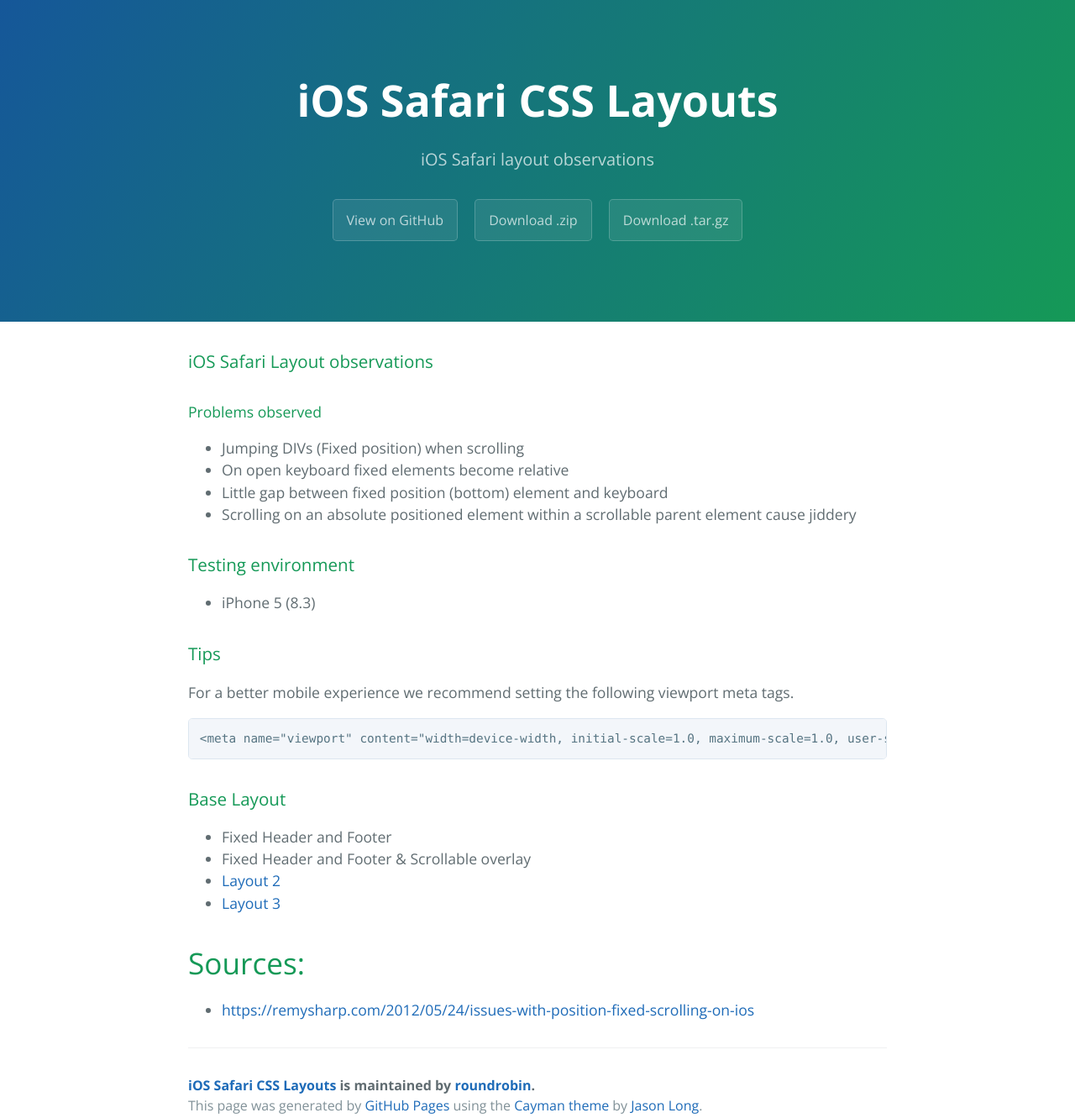
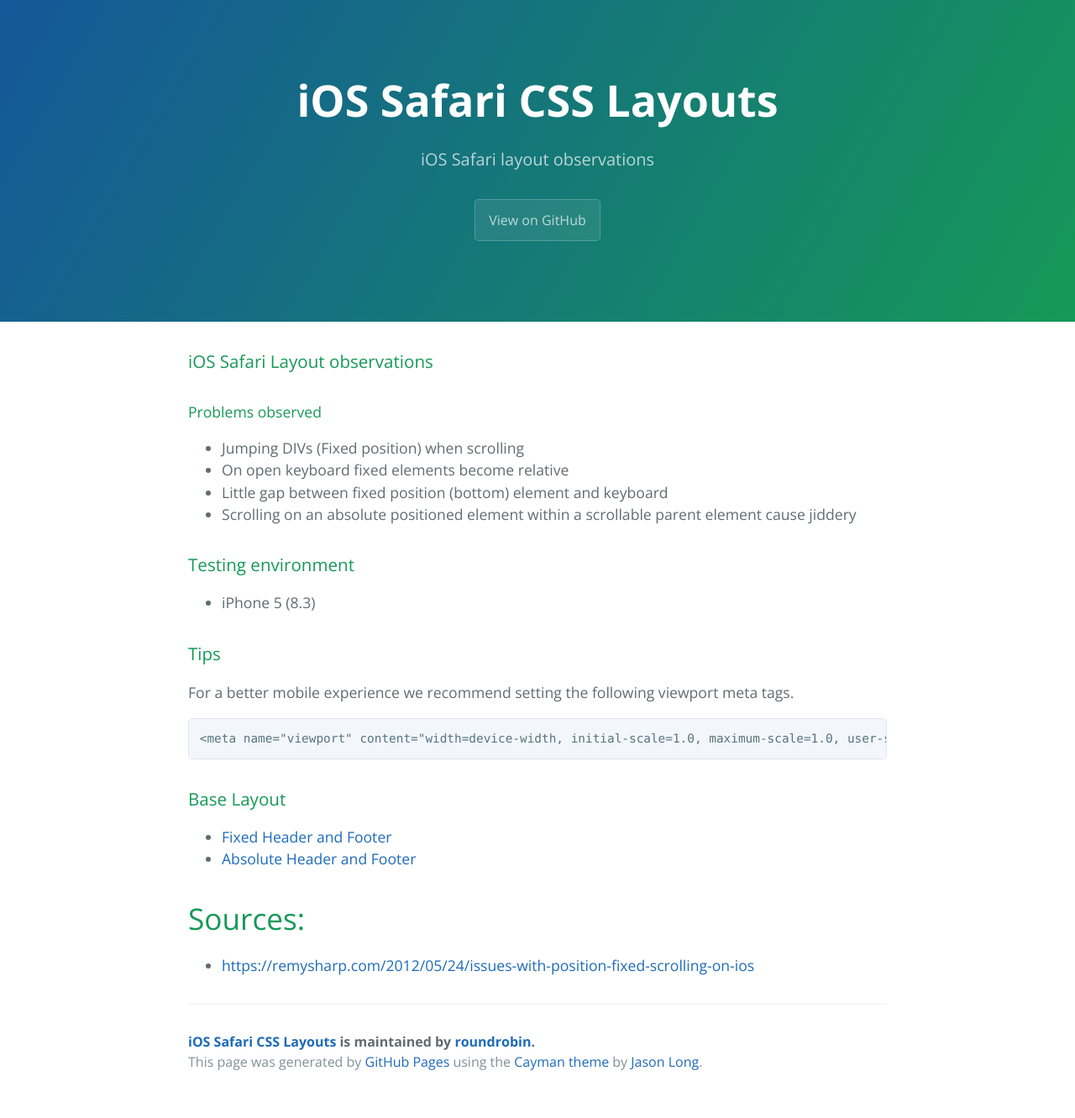
Before and after one commit to roundrobin/ios-safari-layout-observations, a plain HTML site: page index.html in a window 1280 px wide. Shown: the top 1331 px of the page at 84% size. After the commit the page ends 1308 px from the top, so only its background shows below. Drawn offline with nearby package versions, Linux system fonts and the light colour scheme.

```diff
--- a/index.html
+++ b/index.html
@@ -13,8 +13,6 @@
       <h1 class="project-name">iOS Safari CSS Layouts</h1>
       <h2 class="project-tagline">iOS Safari layout observations</h2>
       <a href="https://github.com/roundrobin/ios-safari-layout-observations" class="btn">View on GitHub</a>
-      <a href="https://github.com/roundrobin/ios-safari-layout-observations/zipball/master" class="btn">Download .zip</a>
-      <a href="https://github.com/roundrobin/ios-safari-layout-observations/tarball/master" class="btn">Download .tar.gz</a>
     </section>
 
     <section class="main-content">
@@ -51,10 +49,8 @@ jiddery</li>
 <a id="base-layout" class="anchor" href="#base-layout" aria-hidden="true"><span class="octicon octicon-link"></span></a>Base Layout</h3>
 
 <ul>
-<li>Fixed Header and Footer</li>
-<li>Fixed Header and Footer &amp; Scrollable overlay</li>
-<li><a href="html/layout__fixed-header-and-footer.html">Layout 2</a></li>
-<li><a href="html/layout__absolute-header-and-footer.html">Layout 3</a></li>
+<li><a href="html/layout__fixed-header-and-footer.html">Fixed Header and Footer</a></li>
+<li><a href="html/layout__absolute-header-and-footer.html">Absolute Header and Footer</a></li>
 </ul>
 
 <h1>
```
